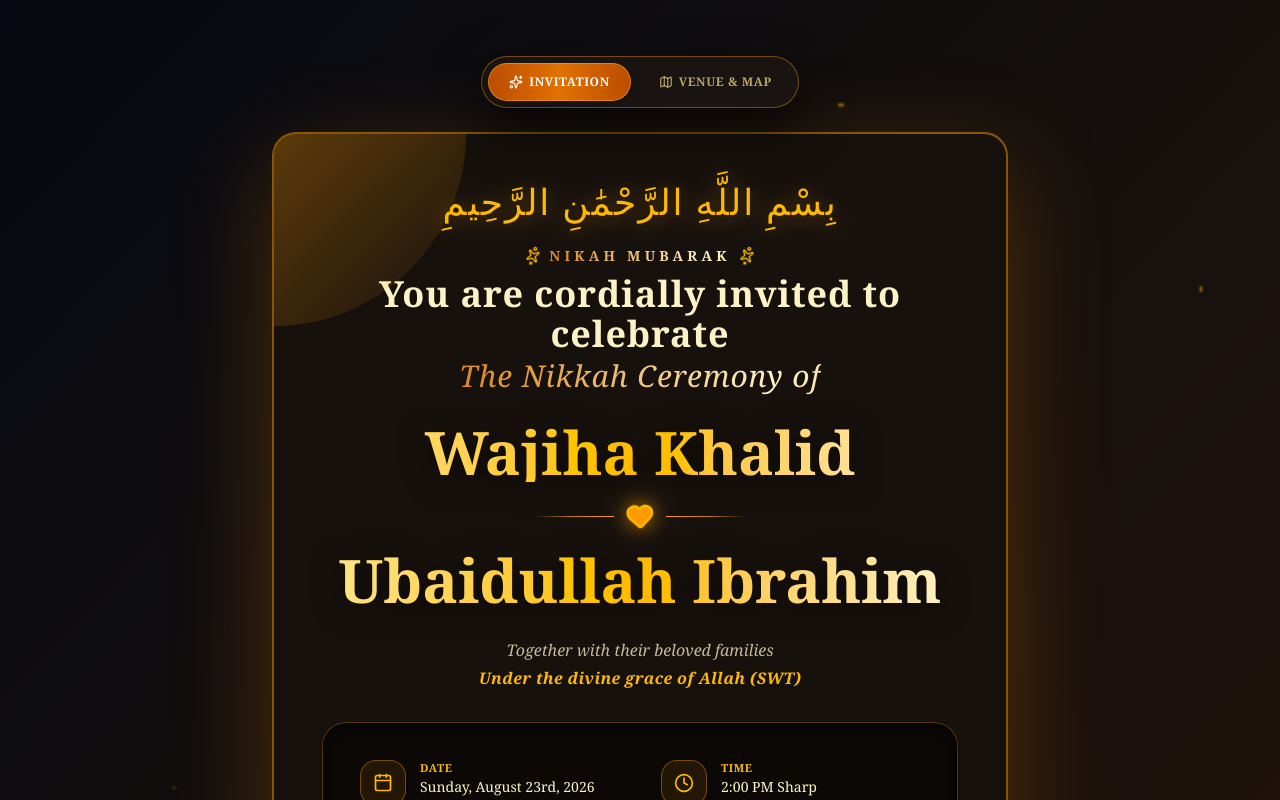
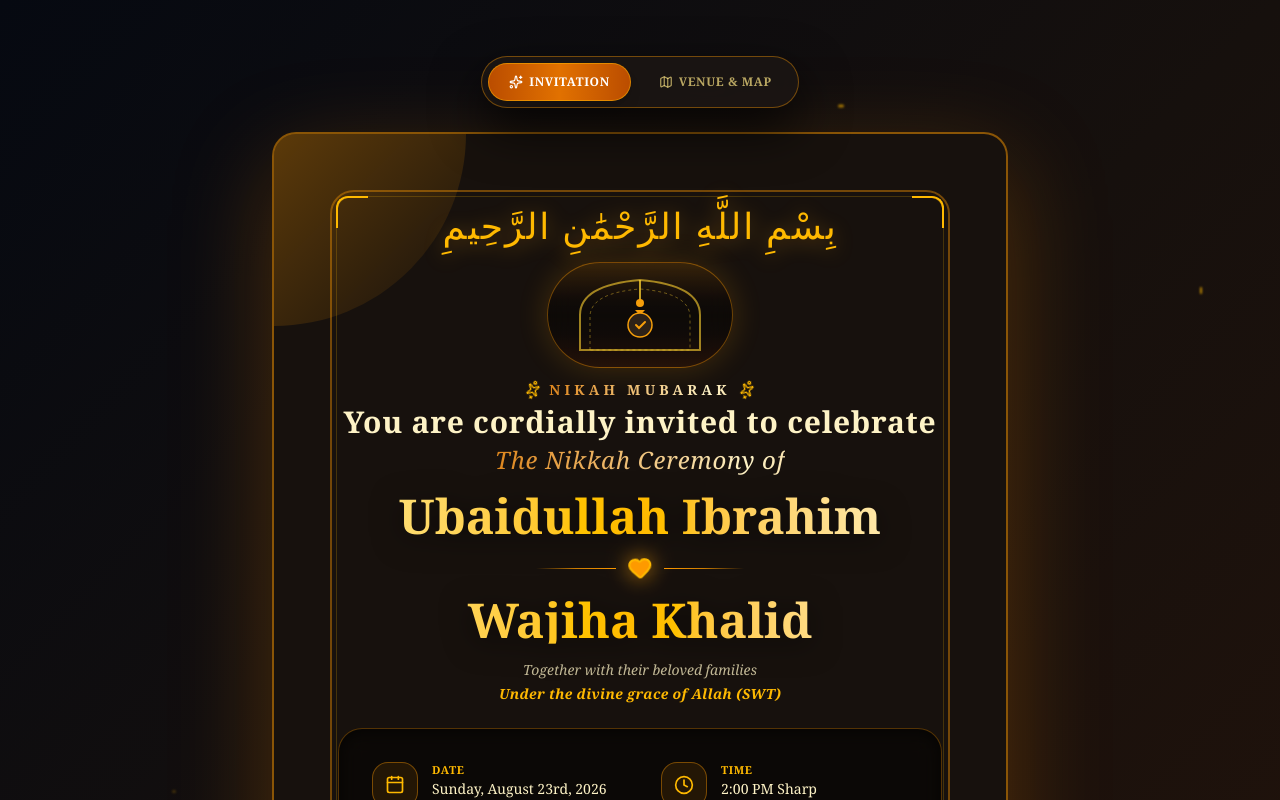
Before and after one commit to angry-bird-2004/nikkCard, a React (Vite) app in the folder nikkahCard/: page / in a window 1280 px wide. Both pictures are taken after a click on the element 640 px from the left and 400 px from the top of the page. Shown: the top 800 px of the page. Built offline with nearby package versions, Linux system fonts and the light colour scheme; a web font is replaced by a local one.

Commit message:
that some good

```diff
--- a/nikkahCard/src/components/Envelope.jsx
+++ b/nikkahCard/src/components/Envelope.jsx
@@ -25,15 +25,31 @@ export default function Envelope({ onOpen, isOpening }) {
         <span className="text-[10px] sm:text-xs uppercase tracking-[0.3em] text-amber-300/60 font-sans font-semibold">Special Wedding Invitation</span>
       </div>
 
-      {/* Center Wax Seal Tag Button */}
+      {/* Center Wedding Cartoon / Vector Avatar & Wax Seal */}
       <motion.div
         animate={isOpening ? { scale: [1, 1.4, 0], rotate: [0, 180, 360], opacity: [1, 1, 0] } : { y: [0, -6, 0] }}
         transition={isOpening ? { duration: 0.7 } : { repeat: Infinity, duration: 3, ease: "easeInOut" }}
         className="relative z-10 my-auto flex flex-col items-center group-hover:scale-105 transition-transform"
       >
-        <div className="w-20 h-20 sm:w-24 sm:h-24 rounded-full bg-gradient-to-br from-amber-600 via-amber-700 to-amber-900 border-2 border-amber-300/70 shadow-[0_10px_30px_rgba(217,119,6,0.6)] flex items-center justify-center relative">
-          <div className="absolute inset-1 rounded-full border border-amber-400/40 pointer-events-none"></div>
-          <Heart className="w-8 h-8 sm:w-10 sm:h-10 fill-amber-200 text-amber-100 drop-shadow-[0_2px_5px_rgba(0,0,0,0.5)]" />
+        {/* Cute Couple Cartoon / Illustration Avatar Circle */}
+        <div className="w-20 h-20 sm:w-24 sm:h-24 rounded-full bg-gradient-to-br from-amber-600 via-amber-700 to-amber-900 border-2 border-amber-300/70 shadow-[0_10px_30px_rgba(217,119,6,0.6)] flex items-center justify-center relative overflow-hidden">
+          <div className="absolute inset-1 rounded-full border border-amber-400/40 pointer-events-none z-20"></div>
+
+          {/* Custom Elegant Wedding Cartoon Couple SVG */}
+          <svg viewBox="0 0 100 100" className="w-16 h-16 text-amber-100 opacity-95 z-10" fill="currentColor">
+            {/* Groom (Left) */}
+            <path d="M30 42 C26 42 23 45 23 49 C23 53 26 56 30 56 C34 56 37 53 37 49 C37 45 34 42 30 42 Z" /> {/* Head */}
+            <path d="M18 78 L22 58 Q30 52 38 58 L42 78 Z" /> {/* Suit Body */}
+            <polygon points="27,58 33,58 30,68" fill="#FDF8F2" /> {/* Shirt Collar & Tie */}
+
+            {/* Bride (Right) */}
+            <path d="M70 40 C66 40 63 43 63 47 C63 51 66 54 70 54 C74 54 77 51 77 47 C77 43 74 40 70 40 Z" /> {/* Head */}
+            <path d="M57 76 C57 60 83 60 83 76 Z" /> {/* Dress / Dupatta */}
+            <path d="M60 43 C60 34 80 34 80 43 Z" fill="#FDF8F2" opacity="0.8" /> {/* Veil */}
+
+            {/* Floating Heart between them */}
+            <path d="M50 42 C48 38 43 38 43 43 C43 47 50 52 50 52 C50 52 57 47 57 43 C57 38 52 38 50 42 Z" fill="#F59E0B" />
+          </svg>
         </div>
         <span className="mt-3 text-xs sm:text-sm font-semibold tracking-widest text-amber-200 uppercase font-serif drop-shadow">Tap to Open</span>
       </motion.div>
@@ -42,7 +58,7 @@ export default function Envelope({ onOpen, isOpening }) {
       <div className="relative z-10 text-center space-y-1 pb-1">
         <div className="flex items-center justify-center gap-2 text-amber-400">
           <Sparkles className="w-3.5 h-3.5 animate-pulse" />
-          <span className="text-xs sm:text-sm font-serif italic text-amber-100/90 tracking-wide">Wajiha & Ubaidullah</span>
+          <span className="text-xs sm:text-sm font-serif italic text-amber-100/90 tracking-wide">Ubaidullah & Wajiha</span>
           <Sparkles className="w-3.5 h-3.5 animate-pulse" />
         </div>
         <p className="text-[10px] text-amber-300/50 uppercase tracking-widest font-sans">August 23, 2026</p>
--- a/nikkahCard/src/components/InvitationCard.jsx
+++ b/nikkahCard/src/components/InvitationCard.jsx
@@ -10,35 +10,71 @@ export default function InvitationCard({ timeLeft }) {
       animate={{ opacity: 1, scale: 1, y: 0 }}
       exit={{ opacity: 0, scale: 0.9, y: -20 }}
       transition={{ duration: 0.5, ease: [0.16, 1, 0.3, 1] }}
+      className="relative p-2 sm:p-4"
     >
+      {/* Decorative Traditional Arch Border Frame (Pinterest Style) */}
+      <div className="absolute inset-0 border-2 border-amber-500/40 rounded-3xl pointer-events-none m-2">
+        <div className="absolute inset-1 border border-amber-400/20 rounded-2xl pointer-events-none"></div>
+        {/* Corner Royal Motifs */}
+        <div className="absolute top-0 left-0 w-8 h-8 border-t-2 border-l-2 border-amber-400 rounded-tl-xl m-1"></div>
+        <div className="absolute top-0 right-0 w-8 h-8 border-t-2 border-r-2 border-amber-400 rounded-tr-xl m-1"></div>
+        <div className="absolute bottom-0 left-0 w-8 h-8 border-b-2 border-l-2 border-amber-400 rounded-bl-xl m-1"></div>
+        <div className="absolute bottom-0 right-0 w-8 h-8 border-b-2 border-r-2 border-amber-400 rounded-br-xl m-1"></div>
+      </div>
+
       {/* Bismillah Calligraphy */}
       <motion.div
         initial={{ opacity: 0, y: -10 }}
         animate={{ opacity: 1, y: 0 }}
         transition={{ delay: 0.2 }}
-        className="mb-6"
+        className="mb-4 pt-2"
       >
         <p className="text-2xl sm:text-4xl text-amber-400 font-arabic tracking-wider drop-shadow-[0_2px_10px_rgba(245,158,11,0.4)]">
           بِسْمِ اللَّهِ الرَّحْمَٰنِ الرَّحِيمِ
         </p>
       </motion.div>
 
+      {/* Traditional Pakistani Wedding Arch Graphic Illustration */}
+      <motion.div
+        initial={{ scale: 0.8, opacity: 0 }}
+        animate={{ scale: 1, opacity: 1 }}
+        transition={{ delay: 0.25, duration: 0.6 }}
+        className="my-3 flex justify-center"
+      >
+        <div className="relative p-3 bg-gradient-to-b from-amber-500/15 via-black/40 to-amber-950/30 border border-amber-500/40 rounded-full shadow-[0_0_30px_rgba(245,158,11,0.2)] backdrop-blur-md">
+          <svg viewBox="0 0 160 80" className="w-32 sm:w-40 h-16 sm:h-20 text-amber-300">
+            {/* Traditional Grand Entrance Arch Silhouette */}
+            <path d="M20 75 L20 40 Q20 10 80 5 Q140 10 140 40 L140 75 Z" fill="none" stroke="currentColor" strokeWidth="2" opacity="0.6" />
+            <path d="M30 75 L30 42 Q30 18 80 14 Q130 18 130 42 L130 75 Z" fill="none" stroke="currentColor" strokeWidth="1" opacity="0.4" strokeDasharray="3 3" />
+
+            {/* Hanging Floral / Jhumka / Chandelier Motif */}
+            <line x1="80" y1="5" x2="80" y2="25" stroke="currentColor" strokeWidth="1.5" />
+            <circle cx="80" cy="28" r="4" fill="#F59E0B" />
+            <path d="M75 35 Q80 42 85 35 Z" fill="#F59E0B" />
+
+            {/* Twin Doves / Love Birds or Ring Icon on Arch */}
+            <circle cx="80" cy="50" r="12" fill="#2D2218" stroke="#F59E0B" strokeWidth="1.5" />
+            <path d="M76 50 L79 53 L85 47" fill="none" stroke="#F59E0B" strokeWidth="2" strokeLinecap="round" />
+          </svg>
+        </div>
+      </motion.div>
+
       {/* Header Title */}
-      <div className="space-y-2 mb-8">
+      <div className="space-y-1 mb-5">
         <div className="flex items-center justify-center gap-2 text-amber-400/90">
           <Sparkles className="w-4 h-4 animate-spin text-amber-400" style={{ animationDuration: '5s' }} />
           <span className="uppercase tracking-[0.3em] text-xs sm:text-sm font-bold shimmer-gold">Nikah Mubarak</span>
           <Sparkles className="w-4 h-4 animate-spin text-amber-400" style={{ animationDuration: '5s' }} />
         </div>
-        <h1 className="text-3xl sm:text-4xl font-bold text-amber-100 tracking-wide font-serif">
+        <h1 className="text-2xl sm:text-3xl font-bold text-amber-100 tracking-wide font-serif">
           You are cordially invited to celebrate <br />
-          <span className="shimmer-gold italic font-normal text-2xl sm:text-3xl">The Nikkah Ceremony of</span>
+          <span className="shimmer-gold italic font-normal text-xl sm:text-2xl">The Nikkah Ceremony of</span>
         </h1>
       </div>
 
       {/* Couple Names with 3D Float Animation */}
       <motion.div
-        className="my-8 space-y-4"
+        className="my-5 space-y-3"
         initial={{ scale: 0.85, opacity: 0 }}
         animate={{ scale: 1, opacity: 1 }}
         transition={{ delay: 0.3, duration: 0.6, type: "spring" }}
@@ -46,39 +82,39 @@ export default function InvitationCard({ timeLeft }) {
         <motion.h2
           animate={{ y: [0, -4, 0] }}
           transition={{ repeat: Infinity, duration: 4, ease: "easeInOut" }}
-          className="text-4xl sm:text-6xl font-bold bg-gradient-to-r from-amber-200 via-amber-400 to-amber-100 bg-clip-text text-transparent drop-shadow-[0_5px_15px_rgba(0,0,0,0.6)] font-serif"
+          className="text-3xl sm:text-5xl font-bold bg-gradient-to-r from-amber-200 via-amber-400 to-amber-100 bg-clip-text text-transparent drop-shadow-[0_5px_15px_rgba(0,0,0,0.6)] font-serif"
         >
-          Wajiha Khalid
+          Ubaidullah Ibrahim
         </motion.h2>
 
         <div className="flex items-center justify-center gap-3 text-amber-500">
-          <div className="h-[1px] w-20 bg-gradient-to-r from-transparent via-amber-500/80 to-amber-500"></div>
+          <div className="h-[1px] w-16 sm:w-20 bg-gradient-to-r from-transparent via-amber-500/80 to-amber-500"></div>
           <motion.div
             animate={{ scale: [1, 1.35, 1], rotate: [0, 10, -10, 0] }}
             transition={{ repeat: Infinity, duration: 2.5 }}
           >
-            <Heart className="w-7 h-7 fill-amber-500 text-amber-400 drop-shadow-[0_0_10px_rgba(245,158,11,0.8)]" />
+            <Heart className="w-6 h-6 fill-amber-500 text-amber-400 drop-shadow-[0_0_10px_rgba(245,158,11,0.8)]" />
           </motion.div>
-          <div className="h-[1px] w-20 bg-gradient-to-l from-transparent via-amber-500/80 to-amber-500"></div>
+          <div className="h-[1px] w-16 sm:w-20 bg-gradient-to-l from-transparent via-amber-500/80 to-amber-500"></div>
         </div>
 
         <motion.h2
           animate={{ y: [0, 4, 0] }}
           transition={{ repeat: Infinity, duration: 4, ease: "easeInOut", delay: 0.5 }}
-          className="text-4xl sm:text-6xl font-bold bg-gradient-to-r from-amber-200 via-amber-400 to-amber-100 bg-clip-text text-transparent drop-shadow-[0_5px_15px_rgba(0,0,0,0.6)] font-serif"
+          className="text-3xl sm:text-5xl font-bold bg-gradient-to-r from-amber-200 via-amber-400 to-amber-100 bg-clip-text text-transparent drop-shadow-[0_5px_15px_rgba(0,0,0,0.6)] font-serif"
         >
-          Ubaidullah Ibrahim
+          Wajiha Khalid
         </motion.h2>
       </motion.div>
 
       {/* Family Blessing Note */}
-      <div className="text-sm sm:text-base text-amber-100/75 italic mb-8 space-y-1">
+      <div className="text-xs sm:text-sm text-amber-100/75 italic mb-6 space-y-1">
         <p>Together with their beloved families</p>
         <p className="font-semibold text-amber-400 tracking-wide">Under the divine grace of Allah (SWT)</p>
       </div>
 
       {/* Event Details Grid with Glassmorphism Hover Effects */}
-      <div className="bg-black/50 border border-amber-500/30 rounded-3xl p-6 mb-8 grid grid-cols-1 sm:grid-cols-2 gap-4 text-left shadow-[inset_0_2px_15px_rgba(0,0,0,0.6)] backdrop-blur-md">
+      <div className="bg-black/50 border border-amber-500/30 rounded-3xl p-5 mb-6 grid grid-cols-1 sm:grid-cols-2 gap-4 text-left shadow-[inset_0_2px_15px_rgba(0,0,0,0.6)] backdrop-blur-md">
         <motion.div
           whileHover={{ scale: 1.02, backgroundColor: "rgba(245, 158, 11, 0.08)" }}
           className="flex items-start gap-3.5 p-3 rounded-2xl transition duration-300 border border-transparent hover:border-amber-500/30"
@@ -123,16 +159,16 @@ export default function InvitationCard({ timeLeft }) {
       </div>
 
       {/* Live Countdown Timer Cards */}
-      <div className="mb-4">
+      <div className="mb-2">
         <p className="text-xs uppercase tracking-[0.25em] text-amber-400 font-bold mb-3">Counting down to forever</p>
         <div className="grid grid-cols-4 gap-2.5 max-w-sm mx-auto">
           {['days', 'hours', 'minutes', 'seconds'].map((unit) => (
             <motion.div
               key={unit}
               whileHover={{ y: -4, boxShadow: "0 10px 25px rgba(245,158,11,0.2)" }}
-              className="bg-gradient-to-b from-[#2D2218] to-[#17100B] border border-amber-500/40 text-amber-100 p-3 rounded-2xl shadow-xl text-center"
+              className="bg-gradient-to-b from-[#2D2218] to-[#17100B] border border-amber-500/40 text-amber-100 p-2.5 rounded-2xl shadow-xl text-center"
             >
-              <span className="text-2xl sm:text-3xl font-extrabold block text-amber-400 drop-shadow">
+              <span className="text-xl sm:text-2xl font-extrabold block text-amber-400 drop-shadow">
                 {timeLeft[unit]}
               </span>
               <span className="text-[10px] uppercase tracking-wider opacity-70 font-sans">{unit}</span>
```
